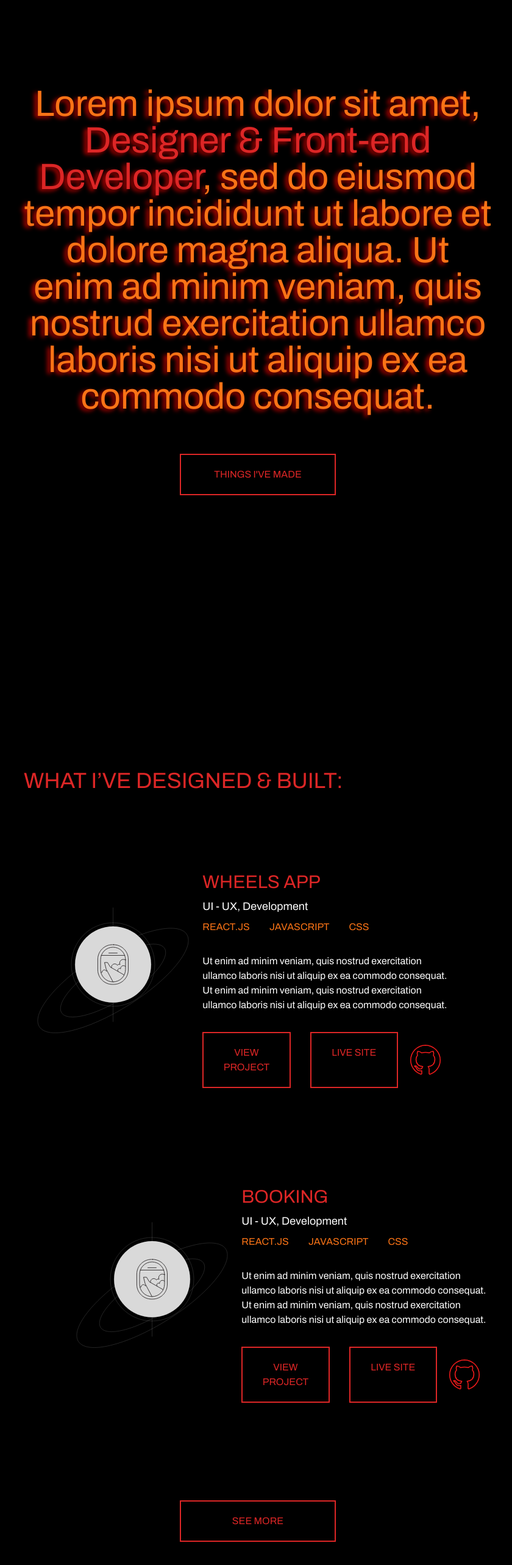
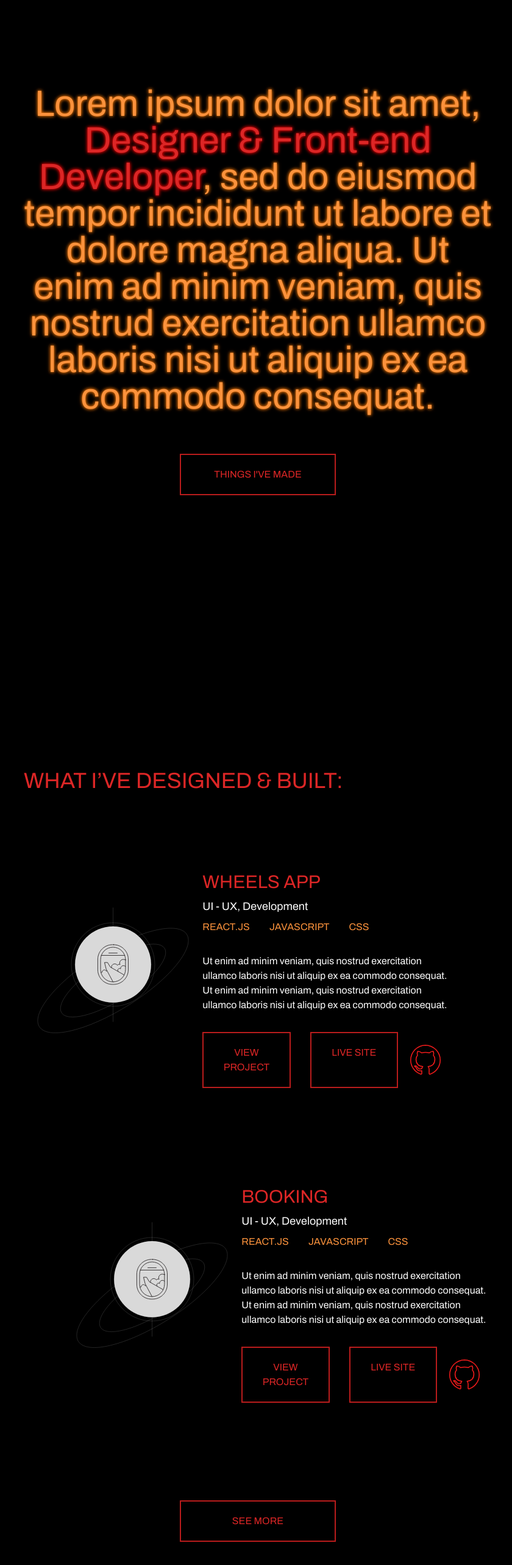
Before and after one commit to GaiaGD/pf-23, a React (Vite) app: page / in a window 1280 px wide. Shown: the part 212-2778 px from the top of the page at 61% size, without its empty margins (217-1057 px from the left). Built offline with nearby package versions, Linux system fonts and the light colour scheme.

Commit message:
end of tuesday

```diff
--- a/src/components/Footer.jsx
+++ b/src/components/Footer.jsx
@@ -10,12 +10,12 @@ function Footer() {
           <h1 className='text-red-600 text-4xl uppercase mb-8'>get in touch</h1>
           <div className='flex justify-between items-end'>
             <div className='w-6/12'>
-              <h2 className='text-white text-2xl mb-4'>Get in touch or shoot me an email directly on <span className='text-orange-500'>hi.gaiadg@gmail.com</span></h2>
+              <h2 className='text-white text-2xl mb-4'>Get in touch or shoot me an email directly on <span className='text-orange-400'>hi.gaiadg@gmail.com</span></h2>
               <form className="flex-col">
-                <input type="text" className='w-full my-2 p-3 bg-black border-[1px] border-solid border-orange-500 hover:border-red-600 focus:border-red-600 active:border-red-600 focus:ring-red-600 text-white'></input>
-                <input type="email" className='w-full my-2 p-3 bg-black border-[1px] border-solid border-orange-500 hover:border-red-600 focus:border-red-600 active:border-red-600 focus:ring-red-600 text-white'></input>
-                <textarea type="text" className='w-full my-2 p-3 bg-black border-[1px] border-solid border-orange-500 hover:border-red-600 focus:border-red-600 active:border-red-600 focus:ring-red-600 text-white'></textarea>
-                <div className='cta p-5 border-red-600 border-2 border-solid uppercase text-red-600 text-center w-1/3'>send</div>
+                <input type="text" className='w-full my-2 p-3 bg-black border-[1px] border-solid border-orange-400 hover:border-red-700 focus:border-red-700 active:border-red-700 focus:ring-red-600 text-white'></input>
+                <input type="email" className='w-full my-2 p-3 bg-black border-[1px] border-solid border-orange-400 hover:border-red-700 focus:border-red-700 active:border-red-700 focus:ring-red-600 text-white'></input>
+                <textarea type="text" className='w-full my-2 p-3 bg-black border-[1px] border-solid border-orange-400 hover:border-red-700 focus:border-red-700 active:border-red-700 focus:ring-red-600 text-white'></textarea>
+                <div className='cta p-5 border-red-700 border-2 border-solid uppercase text-red-600 text-center w-1/3'>send</div>
               </form>
             </div>
             <div className='w-3-12 icons contact flex'>
--- a/src/components/Homepage.jsx
+++ b/src/components/Homepage.jsx
@@ -10,19 +10,16 @@ function Homepage() {
       {/* intro */}
       <div className='flex justify-between items-center intro'>
         <div className='mt-64 mb-32 mx-64 flex flex-col items-center'>
-            <h1 className='text-orange-500 text-6xl text-center glow'>Lorem ipsum dolor sit amet, <span className='text-red-600'>Designer & Front-end Developer</span>, sed do eiusmod tempor incididunt ut labore et dolore magna aliqua. Ut enim ad minim veniam, quis nostrud exercitation ullamco laboris nisi ut aliquip ex ea commodo consequat.</h1>
+            <h1 className='text-orange-400 text-6xl text-center glow-mars-second'>Lorem ipsum dolor sit amet, <span className='text-red-600 glow-mars-first'>Designer & Front-end Developer</span>, sed do eiusmod tempor incididunt ut labore et dolore magna aliqua. Ut enim ad minim veniam, quis nostrud exercitation ullamco laboris nisi ut aliquip ex ea commodo consequat.</h1>
             <HashLink
                 smooth={true}
                 offset={-70}
                 duration={1500}
-                className='cta p-5 border-red-600 border-2 border-solid m-16 w-1/3'
+                className='cta p-5 border-red-700 border-2 border-solid m-16 w-1/3'
                 to="/#projects"
             >
               <h5 className='text-red-600 text-center'>THINGS I'VE MADE</h5>
             </HashLink>
-            {/* <div className='cta p-5 border-red-600 border-2 border-solid m-16 w-1/3'>
-              <h5 className='text-red-600 text-center'>THINGS I'VE MADE</h5>
-            </div> */}
         </div>
       </div>
 
@@ -40,16 +37,16 @@ function Homepage() {
             <div className='w-7/12 left-4'>
               <h2 className='text-red-600 text-3xl uppercase'>WHEELS APP</h2>
               <h5 className='text-lg my-2'>UI - UX, Development</h5>
-              <div className='text-orange-500'><span className='mr-8'>REACT.JS</span><span className='mr-8'>JAVASCRIPT</span><span>CSS</span></div>
+              <div className='text-orange-400'><span className='mr-8'>REACT.JS</span><span className='mr-8'>JAVASCRIPT</span><span>CSS</span></div>
               <p className='my-8 text-base'>Ut enim ad minim veniam, quis nostrud exercitation ullamco laboris nisi ut aliquip ex ea commodo consequat. Ut enim ad minim veniam, quis nostrud exercitation ullamco laboris nisi ut aliquip ex ea commodo consequat.</p>
               <div className='flex justify-between items-center'>
                 <div className='flex w-full'>
-                  <Link to="/wheelsapp" className='cta p-5 w-full border-red-600 border-2 border-solid mr-8'>
+                  <Link to="/wheelsapp" className='cta p-5 w-full border-red-700 border-2 border-solid mr-8'>
                     <div>
                       <h5 className='text-red-600 text-center uppercase'>view project</h5>
                     </div>
                   </Link>
-                  <div className='cta p-5 w-full border-red-600 border-2 border-solid'>
+                  <div className='cta p-5 w-full border-red-700 border-2 border-solid'>
                     <h5 className='text-red-600 text-center uppercase'>live site</h5>
                   </div>
                 </div>
@@ -68,14 +65,14 @@ function Homepage() {
               <div className='w-7/12 flex flex-col'>
                 <h2 className='text-red-600 text-3xl uppercase'>BOOKING</h2>
                 <h5 className='text-lg my-2'>UI - UX, Development</h5>
-                <div className='text-orange-500'><span className='mr-8'>REACT.JS</span><span className='mr-8'>JAVASCRIPT</span><span>CSS</span></div>
+                <div className='text-orange-400'><span className='mr-8'>REACT.JS</span><span className='mr-8'>JAVASCRIPT</span><span>CSS</span></div>
                 <p className='my-8 text-base'>Ut enim ad minim veniam, quis nostrud exercitation ullamco laboris nisi ut aliquip ex ea commodo consequat. Ut enim ad minim veniam, quis nostrud exercitation ullamco laboris nisi ut aliquip ex ea commodo consequat.</p>
                 <div className='flex justify-between items-center'>
                 <div className='flex w-full'>
-                  <div className='cta p-5 w-full border-red-600 border-2 border-solid mr-8'>
+                  <div className='cta p-5 w-full border-red-700 border-2 border-solid mr-8'>
                     <h5 className='text-red-600 text-center uppercase'>view project</h5>
                   </div>
-                  <div className='cta p-5 w-full border-red-600 border-2 border-solid'>
+                  <div className='cta p-5 w-full border-red-700 border-2 border-solid'>
                     <h5 className='text-red-600 text-center uppercase'>live site</h5>
                   </div>
                 </div>
@@ -89,7 +86,7 @@ function Homepage() {
         </div>
 
         {/* see more CTA*/}
-        <div className='cta mx-auto my-32 p-5 border-red-600 border-2 border-solid w-1/3'>
+        <div className='cta mx-auto my-32 p-5 border-red-700 border-2 border-solid w-1/3'>
             <h5 className='text-red-600 text-center uppercase'>see more</h5>
           </div>
       </div>
@@ -99,7 +96,7 @@ function Homepage() {
         <div className='mt-64 mb-32 mx-64 flex flex-col items-end'>
             <h1 className='text-red-600 text-4xl text-right uppercase my-8'>about me</h1>
             <h2 className='text-white text-3xl text-right'>Lorem ipsum dolor sit amet sed do eiusmod tempor incididunt ut labore et dolore magna aliqua. Ut enim ad minim veniam, quis nostrud exercitation ullamco laboris nisi ut aliquip, space exploration, animal rescue & jiu-jitsu white belt ex ea commodo consequat.</h2>
-            <div className='cta p-5 border-red-600 border-2 border-solid my-16 w-1/3'>
+            <div className='cta p-5 border-red-700 border-2 border-solid my-16 w-1/3'>
               <h5 className='text-red-600 text-center'>DOWNLOAD RESUME/CV</h5>
             </div>
         </div>
@@ -111,7 +108,7 @@ function Homepage() {
           <h1 className='text-red-600 text-4xl text-center uppercase my-8'>what they say about me</h1>
           <div className='endorsement flex-col justify-end'>
             <h2 className='text-white text-2xl text-center'>Lorem ipsum dolor sit amet sed do eiusmod tempor incididunt ut labore et dolore magna aliqua. Ut enim ad minim veniam, quis nostrud exercitation ullamco laboris nisi ut aliquip, space exploration, animal rescue & jiu-jitsu white belt ex ea commodo consequat.</h2>
-            <p className='text-right text-orange-500 my-8'>Someone Lastname, Working as</p>
+            <p className='text-right text-orange-400 my-8'>Someone Lastname, Working as</p>
           </div>
         </div>
       </div>
@@ -127,7 +124,7 @@ function Homepage() {
 
         <div className='relative w-full'>
           <div className='absolute right-1/4 left-1/4 w-2/4'>
-            <h2 className='text-right text-xl text-orange-500'>Mars can have huge dust storms which last for months and can cover the entire planet</h2>
+            <h2 className='text-right text-xl text-orange-400'>Mars can have huge dust storms which last for months and can cover the entire planet</h2>
           </div>
         </div>
       </div>
--- a/src/components/Wheelsapp.jsx
+++ b/src/components/Wheelsapp.jsx
@@ -12,11 +12,10 @@ function Wheelsapp() {
       </div>
 
       <div className='flex w-2/6 ml-64'>
-
-          <div className='cta p-5 w-full border-red-600 border-2 border-solid mr-8'>
+          <div className='cta p-5 w-full border-red-700 border-2 border-solid mr-8'>
             <h5 className='text-red-600 text-center uppercase'>live site</h5>
           </div>
-          <div className='cta p-5 w-full border-red-600 border-2 border-solid'>
+          <div className='cta p-5 w-full border-red-700 border-2 border-solid'>
             <h5 className='text-red-600 text-center uppercase'>view on github</h5>
           </div>
       </div>
@@ -55,13 +54,13 @@ function Wheelsapp() {
 
         <div className='w-2/6 flex-col content-between'>
           <Link to="">
-            <div className='cta p-5 w-full border-red-600 border-2 border-solid my-32'>
+            <div className='cta p-5 w-full border-red-700 border-2 border-solid my-32'>
               <h5 className='text-red-600 text-center uppercase'>see all projects</h5>
             </div>
           </Link>
 
           <Link to="/">
-            <div className='cta p-5 w-full mx-auto border-red-600 border-2 border-solid mb-32'>
+            <div className='cta p-5 w-full mx-auto border-red-700 border-2 border-solid mb-32'>
               <h5 className='text-red-600 text-center uppercase'>back to home</h5>
             </div>
           </Link>
--- a/src/index.css
+++ b/src/index.css
@@ -11,9 +11,18 @@ html, body {
     font-family: 'Archivo', sans-serif;
 }
 
-.glow {
-    text-shadow: -5px 3px 7px rgb(255 0 0 / 75%);
+.glow-mars-first {
+    text-shadow:
+        0 0 5px #ff0000,
+        0 0 7px #ff00007e;
 }
+
+.glow-mars-second {
+    text-shadow:
+        0 0 5px #ff7b00,
+        0 0 7px #ff7b0084;
+}
+
 
 .wheelsapp-case-study {
     background-image: url('assets/img/projects/wheelsapp-bg.jpg');
```
